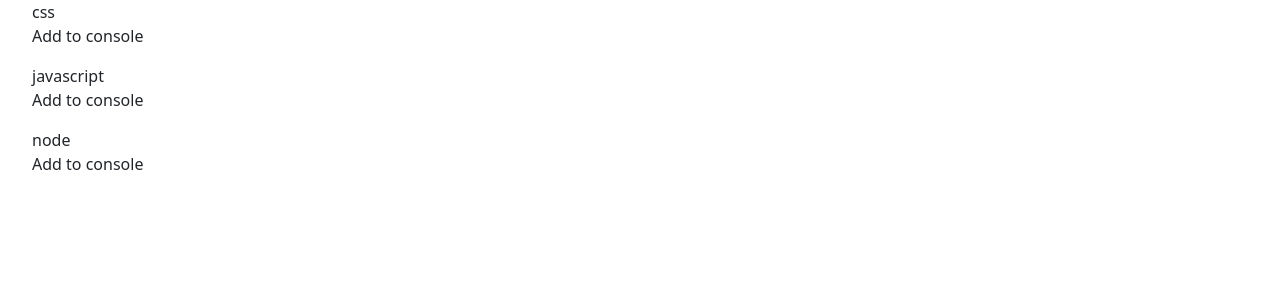
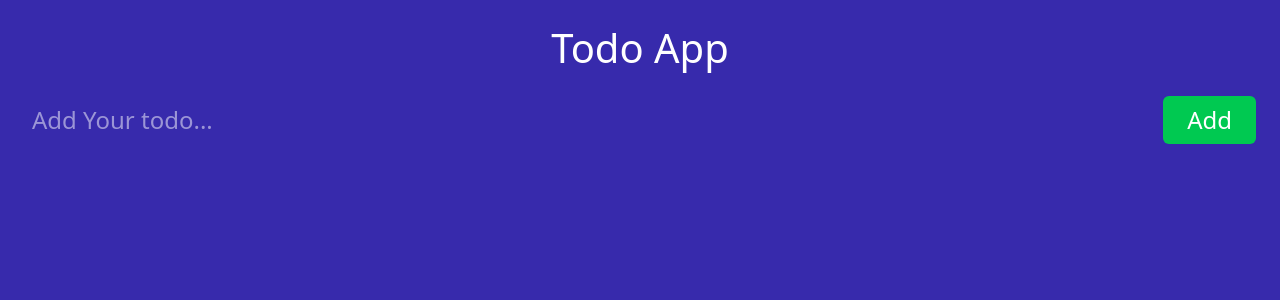
Before and after one commit to abyssiniatech/react-vite-typescript, a React (Vite) app: page / in a window 1280 px wide. Shown: the top 300 px of the page. Built offline with nearby package versions, Linux system fonts and the light colour scheme.

Commit message:
Todo project  tailwind,typescript react

```diff
--- a/src/App.tsx
+++ b/src/App.tsx
@@ -1,11 +1,12 @@
-import DaynamicList from "./omponents/fundamentals/Props/DaynamicList";
+import TodoApp from "./omponents/Projects/TodoApp";
+
+
 const App = () => {
-    // logi here
-   return(
+  return (
     <div>
-     <DaynamicList />
+      <TodoApp />
     </div>
-   )
+  )
 };
 
 export default App;
--- /dev/null
+++ b/src/omponents/Projects/TodoApp.tsx
@@ -0,0 +1,131 @@
+
+import { useState } from "react";
+import type { TodoAppTypes } from "./Types";
+
+const TodoApp = () => {
+  const [todo, setTodo] = useState<string>("");
+  const [todos, setTodos] = useState<TodoAppTypes[]>([]);
+  const [editId, setEditId] = useState<number | null>(null);
+
+  // Input change
+  const handleInput = (e: React.ChangeEvent<HTMLInputElement>) => {
+    setTodo(e.target.value);
+  };
+
+  // Add or Update Todo
+  const handleSubmit = (e: React.FormEvent<HTMLFormElement>) => {
+    e.preventDefault();
+    if (!todo.trim()) return;
+
+    if (editId !== null) {
+      // Update existing
+      setTodos((prev) =>
+        prev.map((item) =>
+          item.id === editId ? { ...item, title: todo } : item
+        )
+      );
+      setEditId(null);
+    } else {
+      // Add new
+      const newTodo:TodoAppTypes = {
+          id: Date.now(),
+          title: todo,
+          completed: false,
+          todo: "",
+          todos: "",
+          event: "",
+          handleInput: function (): void {
+              throw new Error("Function not implemented.");
+          },
+          handleSubmit: function (): void {
+              throw new Error("Function not implemented.");
+          },
+          setTodos: function (): void {
+              throw new Error("Function not implemented.");
+          },
+          setTodo: function (): void {
+              throw new Error("Function not implemented.");
+          }
+      };
+      setTodos([...todos, newTodo]);
+    }
+
+    setTodo("");
+  };
+
+  // Delete Todo
+  const handleDelete = (id: number) => {
+    setTodos((prev) => prev.filter((item) => item.id !== id));
+  };
+
+  // Edit Todo
+  const handleEdit = (todo: TodoAppTypes) => {
+    setTodo(todo.title);
+    setEditId(todo.id);
+  };
+
+  // Toggle Completed
+  const handleComplete = (id: number) => {
+    setTodos((prev) =>
+      prev.map((item) =>
+        item.id === id ? { ...item, completed: !item.completed } : item
+      )
+    );
+  };
+
+  return (
+    <div className="bg-indigo-800 min-h-screen text-white p-6">
+      <h1 className="text- text-center font-bold mb-4">Todo App</h1>
+      <form onSubmit={handleSubmit} className="flex gap-2 text-white text-2xl mb-4">
+        <input
+          type="text"
+          value={todo}
+          onChange={handleInput}
+          placeholder="Add Your todo..."
+          className="flex-1 p-2 rounded text-white"
+        />
+        <button
+          type="submit"
+          className="bg-green-500 px-4 py-2 rounded hover:bg-green-600"
+        >
+          {editId !== null ? "Update" : "Add"}
+        </button>
+      </form>
+
+      <ul className="space-y-2">
+        {todos.map((item) => (
+          <li
+            key={item.id}
+            className={`flex justify-between items-center p-3 rounded  text-2xl ${
+              item.completed ? "bg-gray-500 line-through" : "bg-indigo-600"
+            }`}
+          >
+            <span>{item.title}</span>
+            <div className="flex gap-2">
+              <button
+                onClick={() => handleComplete(item.id)}
+                className="bg-yellow-400 px-2 py-1 rounded hover:bg-yellow-500"
+              >
+                {item.completed ? "Undo" : "Done"}
+              </button>
+              <button
+                onClick={() => handleEdit(item)}
+                className="bg-blue-400 px-2 py-1 rounded hover:bg-blue-500"
+              >
+                Edit
+              </button>
+              <button
+                onClick={() => handleDelete(item.id)}
+                className="bg-red-500 px-2 py-1 rounded hover:bg-red-600"
+              >
+                Delete
+              </button>
+            </div>
+          </li>
+        ))}
+      </ul>
+    </div>
+  );
+};
+
+export default TodoApp;
--- /dev/null
+++ b/src/omponents/Projects/Types.ts
@@ -0,0 +1,14 @@
+export type TodoAppTypes = {
+  // type
+  id: number;         // unique identifier
+  title: string;      // todo text
+  completed: boolean;
+  todo: string;
+  todos: string;
+  event: string;
+  handleInput: () => void;
+  handleSubmit: () => void;
+  setTodos: React.Dispatch<React.SetStateAction<string[]>>;
+  setTodo: React.Dispatch<React.SetStateAction<string>>;
+};
+export type Todo = string;
```
